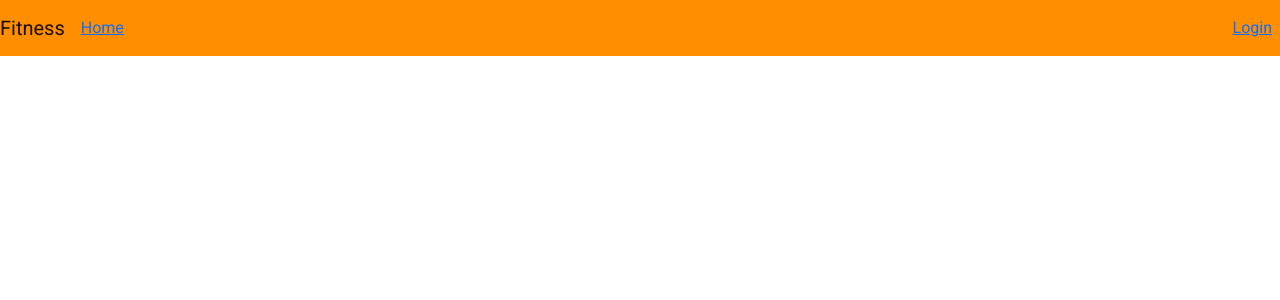
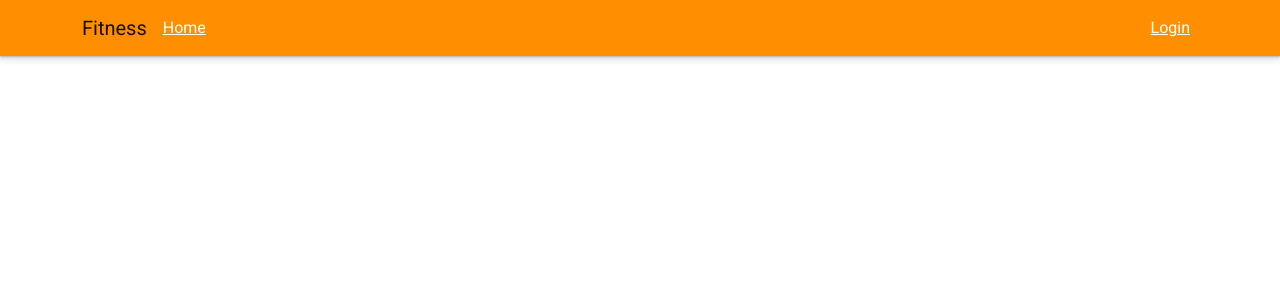
Before and after one commit to dhanushthakkalapally/fitness-client, a React (Create React App) app in the folder client/: page / in a window 1280 px wide. Shown: the top 300 px of the page. Built offline with nearby package versions, Linux system fonts and the light colour scheme.

Commit message:
more styling

```diff
--- a/client/src/components/publicSite/publicSiteHeader.jsx
+++ b/client/src/components/publicSite/publicSiteHeader.jsx
@@ -8,18 +8,20 @@ class PublicSiteHeader extends Component {
         return (
             <>
                 <Navbar expand="lg" className="navBar">
+                    <div className="container">
                         <Navbar.Brand>
                             Fitness
                         </Navbar.Brand>
                         <Navbar.Toggle aria-controls="responsive-navbar-nav"/>
                         <Navbar.Collapse className="justify-content-between" id="responsive-navbar-nav">
                             <ul className="navbar-nav ml-auto">
-                            <li className="nav-item"><Link to="/">Home</Link></li>
+                                <li className="nav-item navElement"><Link to="/">Home</Link></li>
                             </ul>
                             <ul className="navbar-nav">
-                            <li className="nav-item me-2"><Link to="/login">Login</Link></li>
+                                <li className="nav-item navElement me-2"><Link to="/login">Login</Link></li>
                             </ul>
                         </Navbar.Collapse>
+                    </div>
                 </Navbar>
             </>)
     }
--- a/client/src/components/publicSite/styles/publicHeader.css
+++ b/client/src/components/publicSite/styles/publicHeader.css
@@ -1,8 +1,9 @@
 .navBar {
     background-color: #ff8e01;
     font-family: 'Roboto', sans-serif;
+    box-shadow: var(--devsite-header-lower-box-shadow,0 1px 2px 0 rgba(60,64,67,.3),0 2px 6px 2px rgba(60,64,67,.15));
 }
 
-#nav {
-    color: aliceblue !important;
+.navElement a {
+    color: #fffffa !important;
 }
```
Lines whose indentation alone changed are shown as unchanged.
